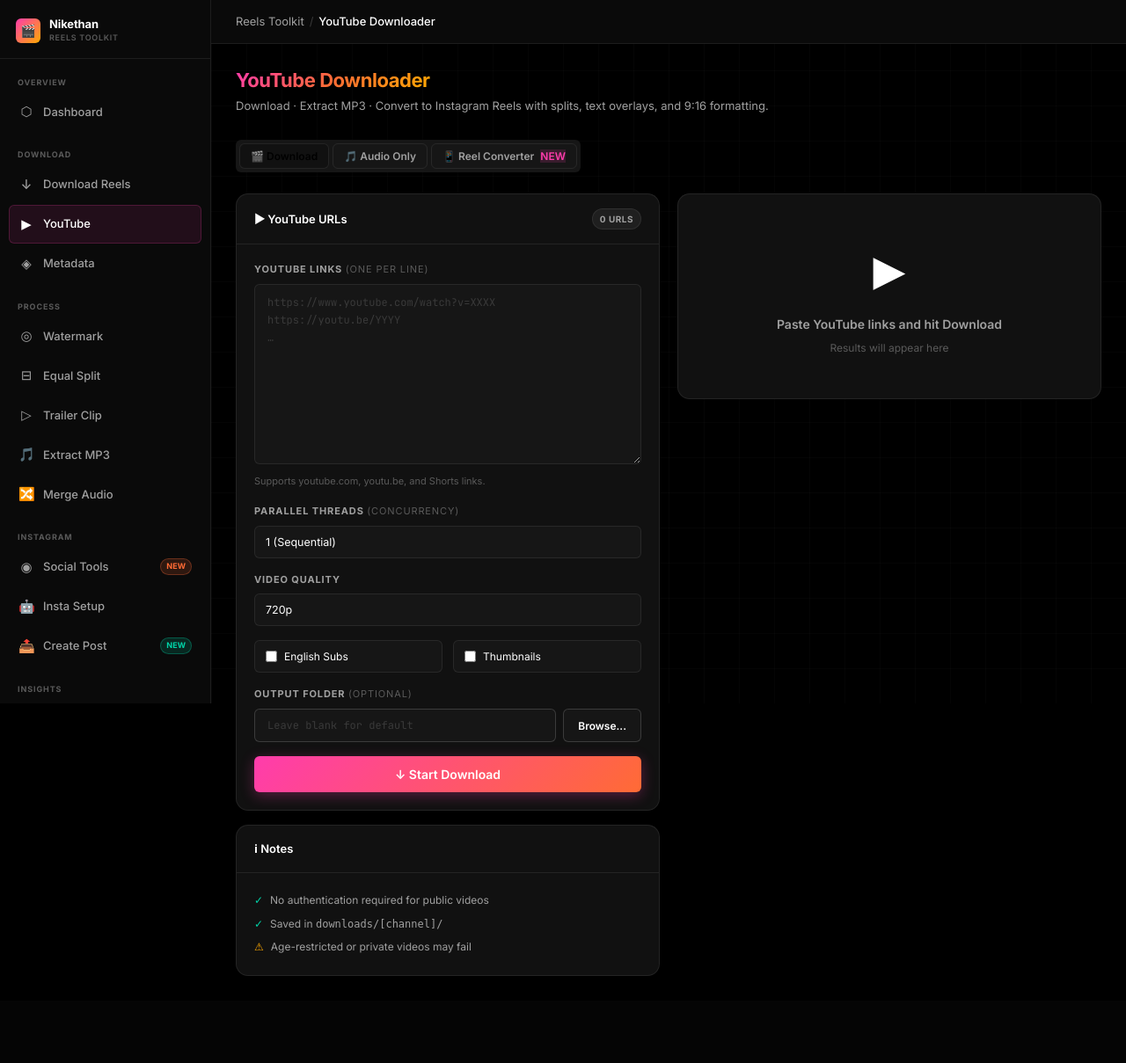
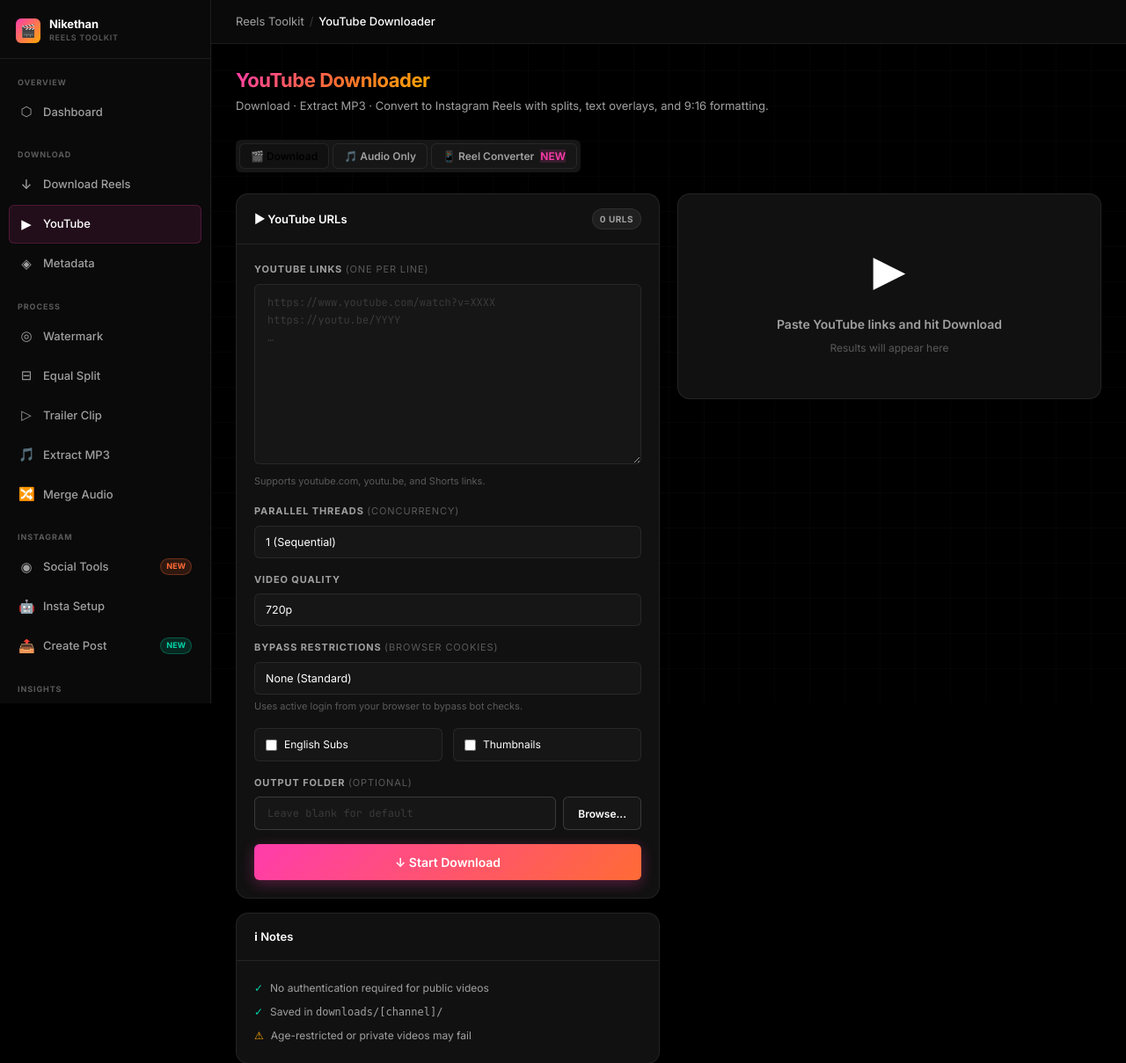
Before and after one commit to kingniranjan123/xtools-mini, a Flask app: page /youtube in a window 1280 px wide. Shown: the top 1209 px of the page at 88% size. Before the commit the page ends 1110 px from the top, so only its background shows below. Run offline with Flask 3, Linux system fonts and the light colour scheme; the visitor is signed in with stand-in values (Sample User, id 1); data that the repository does not hold is empty; some libraries are stand-ins or nearby versions.

Commit message:
Bypass YouTube bot detection with browser cookies and fix app.py NameError

```diff
--- a/app.py
+++ b/app.py
@@ -2,7 +2,7 @@
 Nikethan Reels Toolkit — Flask App
 Password: nikethan
 """
-import os, json, uuid, threading, subprocess, shutil, sys, sqlite3, tkinter as tk
+import os, json, uuid, threading, subprocess, shutil, sys, sqlite3, re, tkinter as tk
 from tkinter import filedialog
 from datetime import datetime, timedelta
 from datetime import timezone
@@ -2216,6 +2216,7 @@
     dl_subs     = bool(data.get('download_subs', False))
     dl_thumb    = bool(data.get('download_thumb', False))
     concurrency = int(data.get('concurrency', 1))
+    browser     = data.get('browser')
     if not urls: return jsonify({'error': 'No URLs'}), 400
 
     job_id = str(uuid.uuid4())
@@ -2239,7 +2240,7 @@
             results = download_youtube(
                 urls=urls, quality=quality, output_dir=yt_dir, audio_only=audio_only, custom_dir=custom_dir,
                 download_subs=dl_subs, download_thumb=dl_thumb,
-                concurrency=concurrency,
+                concurrency=concurrency, browser=browser,
                 check_exists_cb=check_exists,
                 progress_cb=lambda line, pct=None: _emit(job, line, pct)
             )
@@ -2283,6 +2284,7 @@
     overlay_image_zoom = float(data.get('overlay_image_zoom', 1.0) or 1.0)
     overlay_image_comp_pct = max(1.0, min(100.0, float(data.get('overlay_image_comp_pct', 100.0) or 100.0)))
     delete_source = bool(data.get('delete_source', False))
+    browser       = data.get('browser')
 
     if not url:
         return jsonify({'error': 'No YouTube URL provided'}), 400
@@ -2307,7 +2309,7 @@
 
         results = download_youtube(
             urls=[url], quality=quality, output_dir=yt_dir, audio_only=False,
-            custom_dir=bool(output_dir),
+            custom_dir=bool(output_dir), browser=browser,
             progress_cb=lambda line, pct=None: _emit(job, line, pct)
         )
         if not results or results[0].get('status') != 'ok':
--- a/templates/youtube.html
+++ b/templates/youtube.html
@@ -57,6 +57,20 @@
             <option value="480">480p</option>
             <option value="360">360p</option>
           </select>
+        </div>
+        <div class="form-group">
+          <label class="form-label">Bypass Restrictions <span style="color:var(--text-muted);font-weight:400;">(Browser Cookies)</span></label>
+          <select class="form-select" id="yt-browser">
+            <option value="" selected>None (Standard)</option>
+            <option value="chrome">Chrome</option>
+            <option value="edge">Edge</option>
+            <option value="firefox">Firefox</option>
+            <option value="brave">Brave</option>
+            <option value="opera">Opera</option>
+            <option value="vivaldi">Vivaldi</option>
+            <option value="safari">Safari</option>
+          </select>
+          <div class="form-hint">Uses active login from your browser to bypass bot checks.</div>
         </div>
         <div style="display:grid;grid-template-columns:1fr 1fr;gap:12px;margin-bottom:16px;">
           <label style="display:flex;align-items:center;gap:8px;padding:8px 12px;cursor:pointer;background:var(--bg-card-2);border-radius:var(--radius-sm);border:1px solid var(--border);">
@@ -201,6 +215,16 @@
               <option value="1080" selected>1080p (recommended)</option>
               <option value="720">720p</option>
               <option value="best">Best available</option>
+            </select>
+          </div>
+          <div class="form-group">
+            <label class="form-label">Bypass Restrictions <span style="color:var(--text-muted);font-weight:400;">(Cookies)</span></label>
+            <select class="form-select" id="reel-browser">
+              <option value="" selected>None</option>
+              <option value="chrome">Chrome</option>
+              <option value="edge">Edge</option>
+              <option value="firefox">Firefox</option>
+              <option value="brave">Brave</option>
             </select>
           </div>
         </div>
@@ -555,7 +579,8 @@
   const resp = await postJSON('/api/youtube/download', {
     urls, quality, audio_only: false, output_dir: outDir,
     download_subs: dlSubs, download_thumb: dlThumb,
-    concurrency: threads
+    concurrency: threads,
+    browser: document.getElementById('yt-browser').value || null
   });
   if(!resp.job_id){ showToast(resp.error||'Failed','error'); document.getElementById('yt-btn').disabled=false; document.getElementById('yt-btn').textContent='↓ Start Download'; return; }
   ytSSE = startSSEProgress({
@@ -645,7 +670,8 @@
                   overlay_image_path: _overlayImagePath,
                   overlay_image_zoom: overlayZoomPct / 100.0,
                   overlay_image_comp_pct: overlayCompPct,
-                  delete_source: deleteSource};
+                  delete_source: deleteSource,
+                  browser: document.getElementById('reel-browser')?.value || null};
 
   let endpoint;
   if(_reelSource === 'yt') {
```
Also changed, not shown: modules/youtube_downloader.py (+11 -4 lines).
